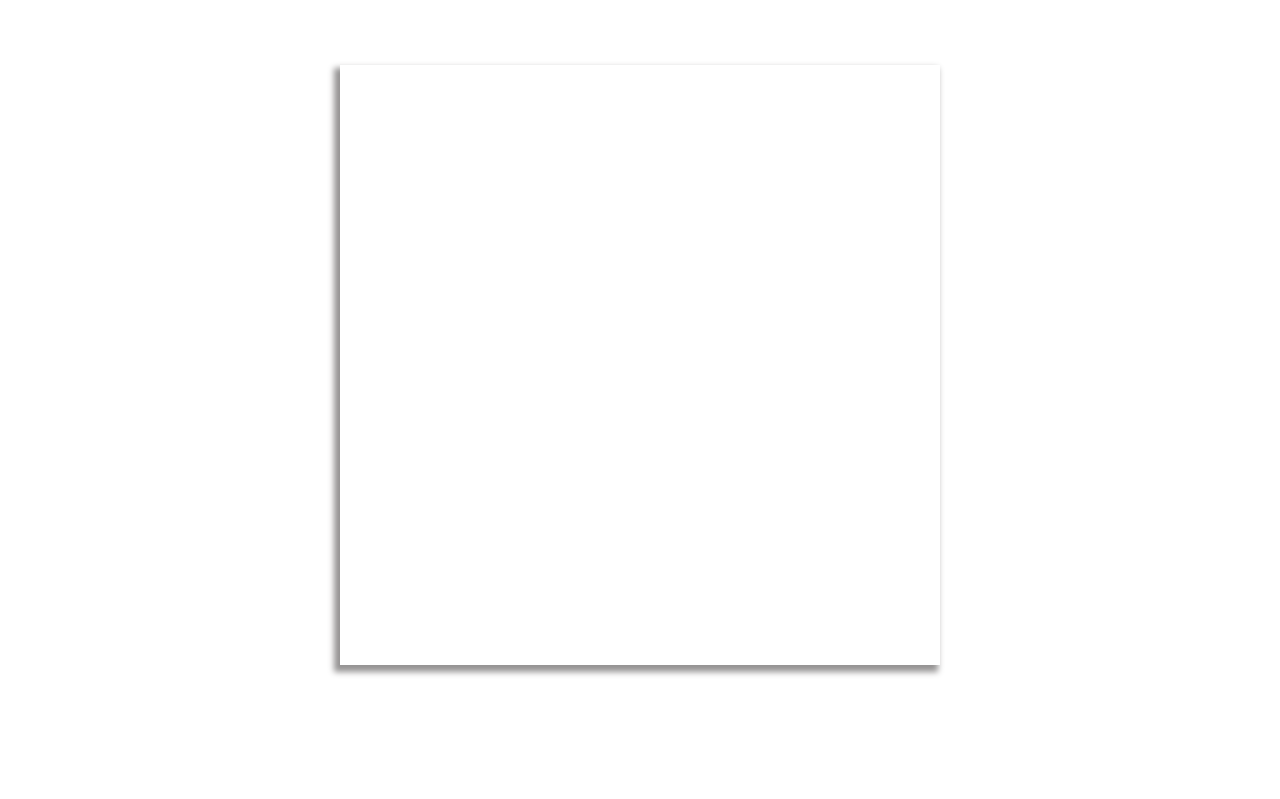
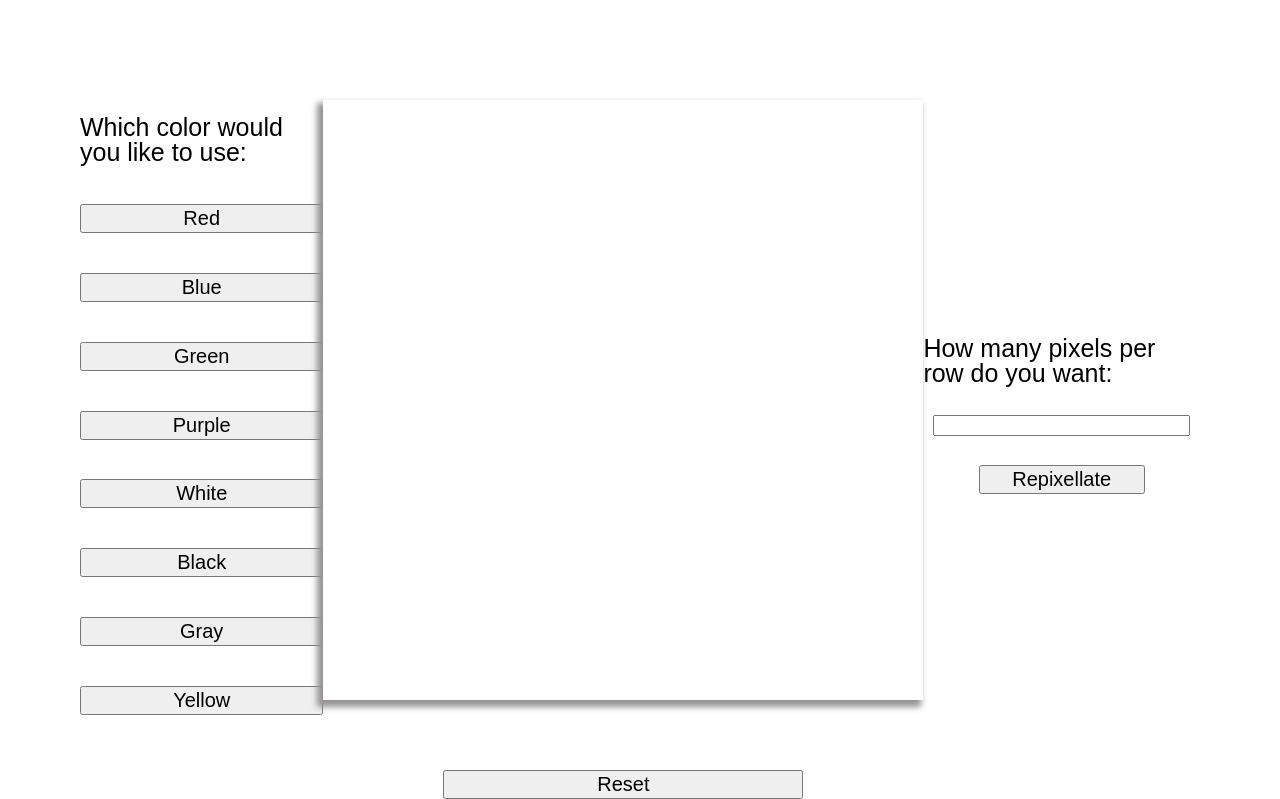
Before and after one commit to Aaron-McD/etch-a-sketch, a plain HTML site: page index.html in a window 1280 px wide. Shown: the part 85-884 px from the top of the page. Before the commit the page ends 820 px from the top, so only its background shows below. Drawn offline with Linux system fonts and the light colour scheme.

Commit message:
Added the ability to choose a color and reset the canvas

```diff
--- a/index.html
+++ b/index.html
@@ -8,9 +8,27 @@
     </head>
     <body>
         <h1 id="page-heading">Etch-a-Sketch</h1>
-        <main>
-            <div id="container">
-
+        <main id="main">
+            <div id="color-pallete">
+                <h2>Which color would you like to use:</h2>
+                <button class="color-button">Red</button>
+                <button class="color-button">Blue</button>
+                <button class="color-button">Green</button>
+                <button class="color-button">Purple</button>
+                <button class="color-button">White</button>
+                <button class="color-button">Black</button>
+                <button class="color-button">Gray</button>
+                <button class="color-button">Yellow</button>
+            </div>
+            <div id="canvas-container">
+                <div id="container">
+                </div>
+                <button id="reset">Reset</button>
+            </div>
+            <div id="options">
+                <h2>How many pixels per row do you want:</h2>
+                <input type="text" id="new-pixels">
+                <button id="repixellate">Repixellate</button>
             </div>
         </main>
     </body>
--- a/scripts.js
+++ b/scripts.js
@@ -3,11 +3,29 @@ let canvasHeight = 600;
 let rowSize = 16;
 let divArray = [];
 let isDrawing = false;
+let color = 'black'
 
+const resetButton = document.querySelector('#reset');
+const colorButtons = document.querySelectorAll('.color-button');
 const canvas = document.querySelector('#container');
 const htmlDoc = document.querySelector('html');
 htmlDoc.addEventListener('mousedown', () => mouseDown());
 htmlDoc.addEventListener('mouseup', () => mouseUp());
+colorButtons.forEach((button) => {
+    button.addEventListener('click', (e) => changeColor(e));
+});
+
+resetButton.addEventListener('click', () => resetCanvas());
+
+function resetCanvas() {
+    divArray.forEach((div) => {
+        div.style.backgroundColor = 'white';
+    });
+}
+
+function changeColor(e) {
+    color = e.target.textContent.toLowerCase();
+}
 
 function mouseDown() {
     isDrawing = true;
@@ -19,7 +37,7 @@ function mouseUp() {
 
 function recolor(e) {
     if(isDrawing) {
-        e.target.style.backgroundColor = 'black';
+        e.target.style.backgroundColor = `${color}`;
     }
 }
 
--- a/styles.css
+++ b/styles.css
@@ -2,8 +2,60 @@ html {
     font-family: sans-serif;
 }
 
+h2 {
+    font-size: 25px;
+}
+
 .pixel {
     background-color: white;
+}
+
+.color-button {
+    font-size: 20px;
+}
+
+#repixellate {
+    font-size: 20px;
+    width: 60%;
+}
+
+#new-pixels {
+    width: 90%;
+    margin: 29px;
+}
+
+#options {
+    display: flex;
+    flex-direction: column;
+    justify-content: center;
+    align-items: center;
+    margin-right: 80px;
+}
+
+#reset {
+    font-size: 20px;
+    width: 60%;
+}
+
+#canvas-container {
+    display: flex;
+    flex-direction: column;
+    justify-content: center;
+    align-items: center;
+}
+
+#color-pallete {
+    display: flex;
+    flex-direction: column;
+    align-self: center;
+    height: 600px;
+    justify-content: space-between;
+    margin-left: 80px;
+}
+
+#main {
+    display: flex;
+    justify-content: space-between;
 }
 
 #page-heading {
```
